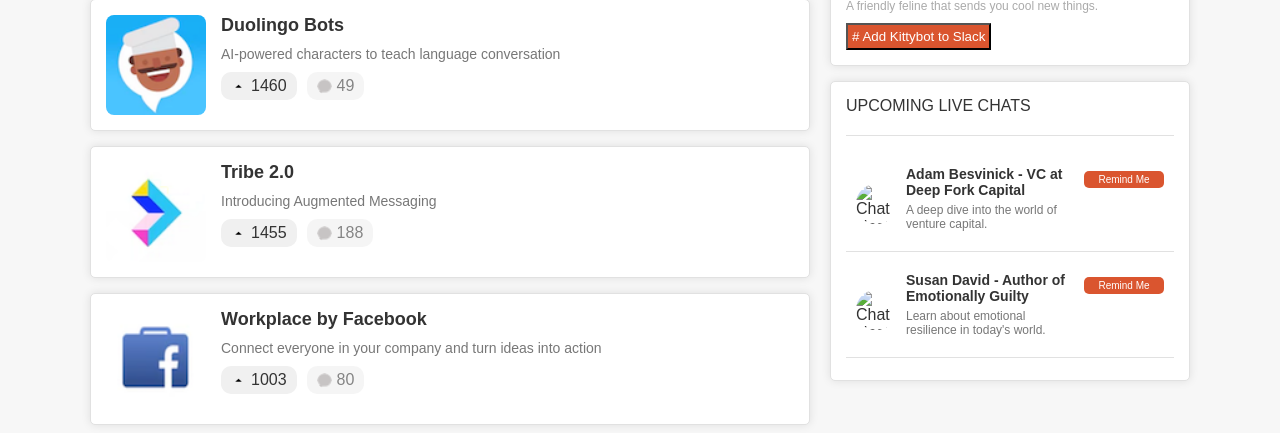
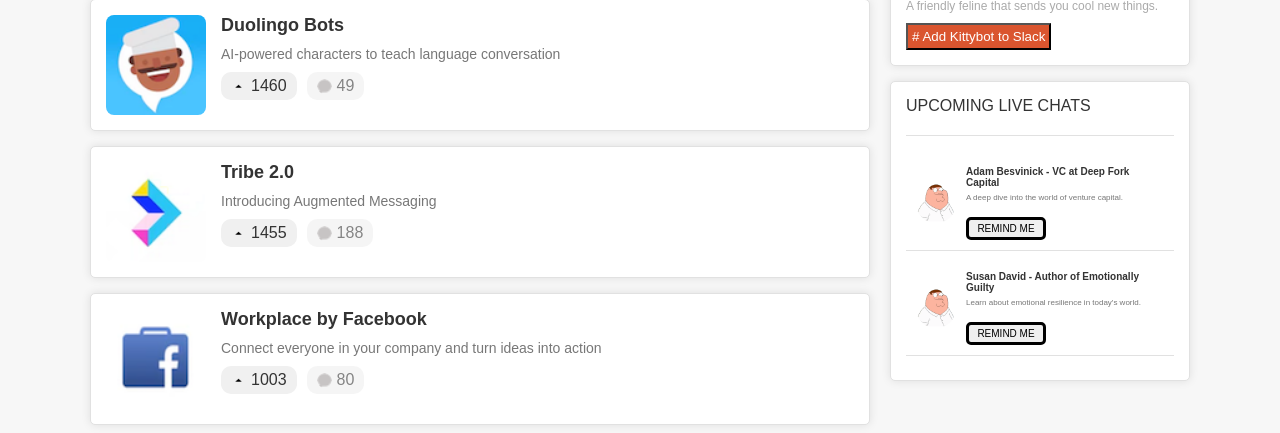
Before and after one commit to eduardescola/Bootcamp, a plain HTML site: page CSS/responsive/index.html in a window 1280 px wide. Shown: the part 123-556 px from the top of the page. Drawn offline with Linux system fonts and the light colour scheme.

Commit message:
chat furula

```diff
--- a/CSS/responsive/index.html
+++ b/CSS/responsive/index.html
@@ -134,21 +134,21 @@
               <div class="live-chats-title">UPCOMING LIVE CHATS</div>
               <hr class="line-separator">
               <div class="chat-item">
-                <img class="chat-img" src="path_to_image.jpg" alt="Chat Host">
+                <img class="chat-img" src="./images/peter2.png" alt="Chat Host">
                 <div class="chat-info">
                   <h4>Adam Besvinick - VC at Deep Fork Capital</h4>
                   <p>A deep dive into the world of venture capital.</p>
+                  <button class="remind-me">REMIND ME</button>
                 </div>
-                <button class="remind-me">Remind Me</button>
               </div>
 
               <div class="chat-item">
-                <img class="chat-img" src="path_to_image.jpg" alt="Chat Host">
+                <img class="chat-img" src="./images/peter2.png" alt="Chat Host">
                 <div class="chat-info">
                   <h4>Susan David - Author of Emotionally Guilty</h4>
                   <p>Learn about emotional resilience in today's world.</p>
+                  <button class="remind-me">REMIND ME</button>
                 </div>
-                <button class="remind-me">Remind Me</button>
               </div>
 
               <!-- Más chat-items si es necesario -->
--- a/CSS/responsive/styles.scss
+++ b/CSS/responsive/styles.scss
@@ -136,6 +136,7 @@
 
 .sidebar {
   flex: 1;
+  flex: 0 0 300px;
   .widget {
     background: white;
     padding: 15px;
@@ -184,7 +185,6 @@
     gap: 10px;
     padding: 10px;
     border-bottom: 1px solid $border-color;
-    flex-direction: row;
   }
 
   .chat-img {
@@ -202,21 +202,20 @@
   }
 
   .chat-info h4 {
-    font-size: 14px;
+    font-size: 10px;
     font-weight: bold;
     margin-bottom: 5px;
   }
 
   .chat-info p {
-    font-size: 12px;
+    font-size: 8px;
     color: #777;
     margin-bottom: 10px;
   }
 
   .remind-me {
-    background: $primary-color;
-    color: white;
-    border: none;
+    color: black;
+    border: solid black;
     padding: 3px 7px;
     border-radius: 5px;
     cursor: pointer;
```
Also changed, not shown: CSS/responsive/images/peter2.png (added), CSS/responsive/styles.css, 1 other file.
